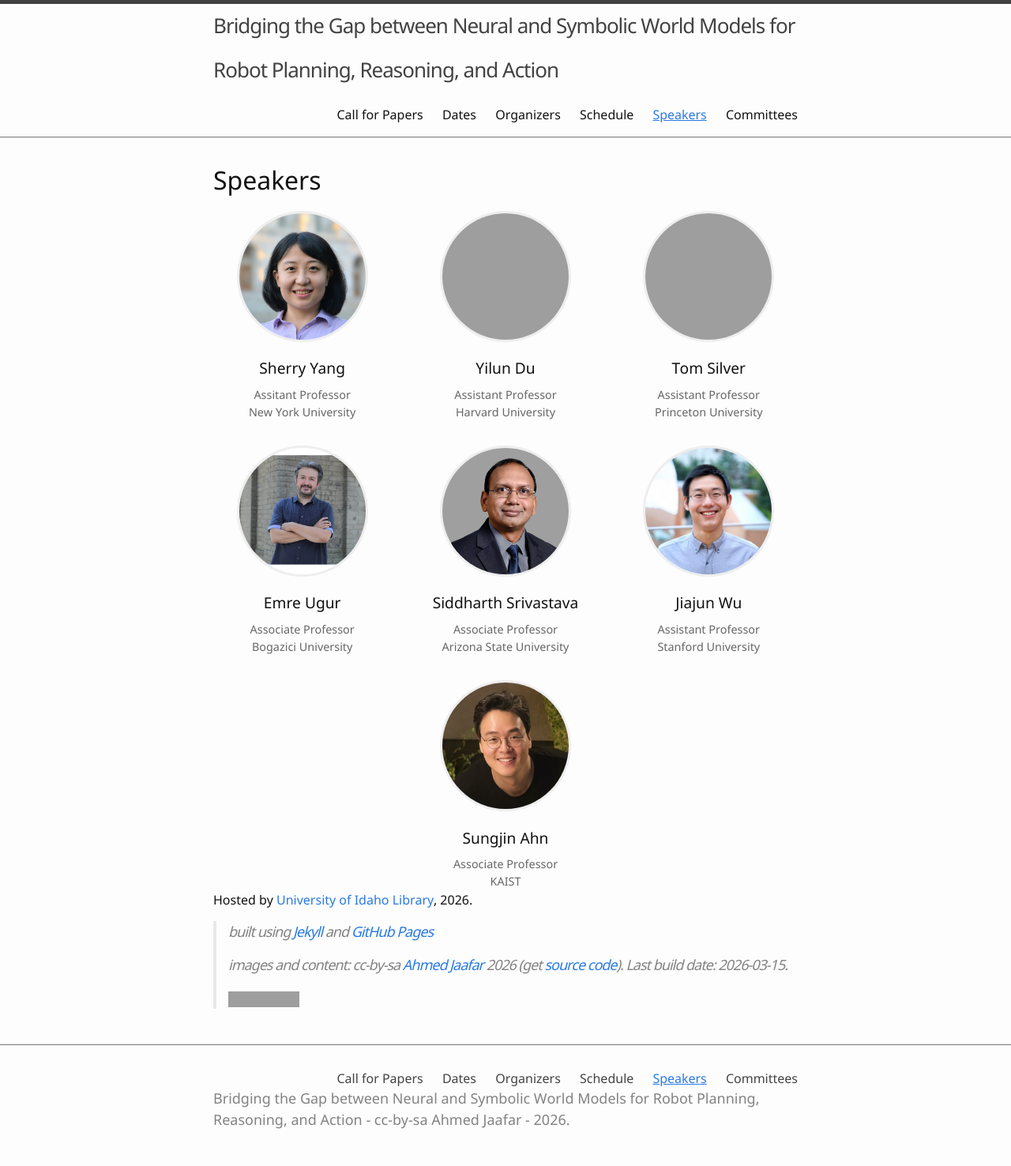
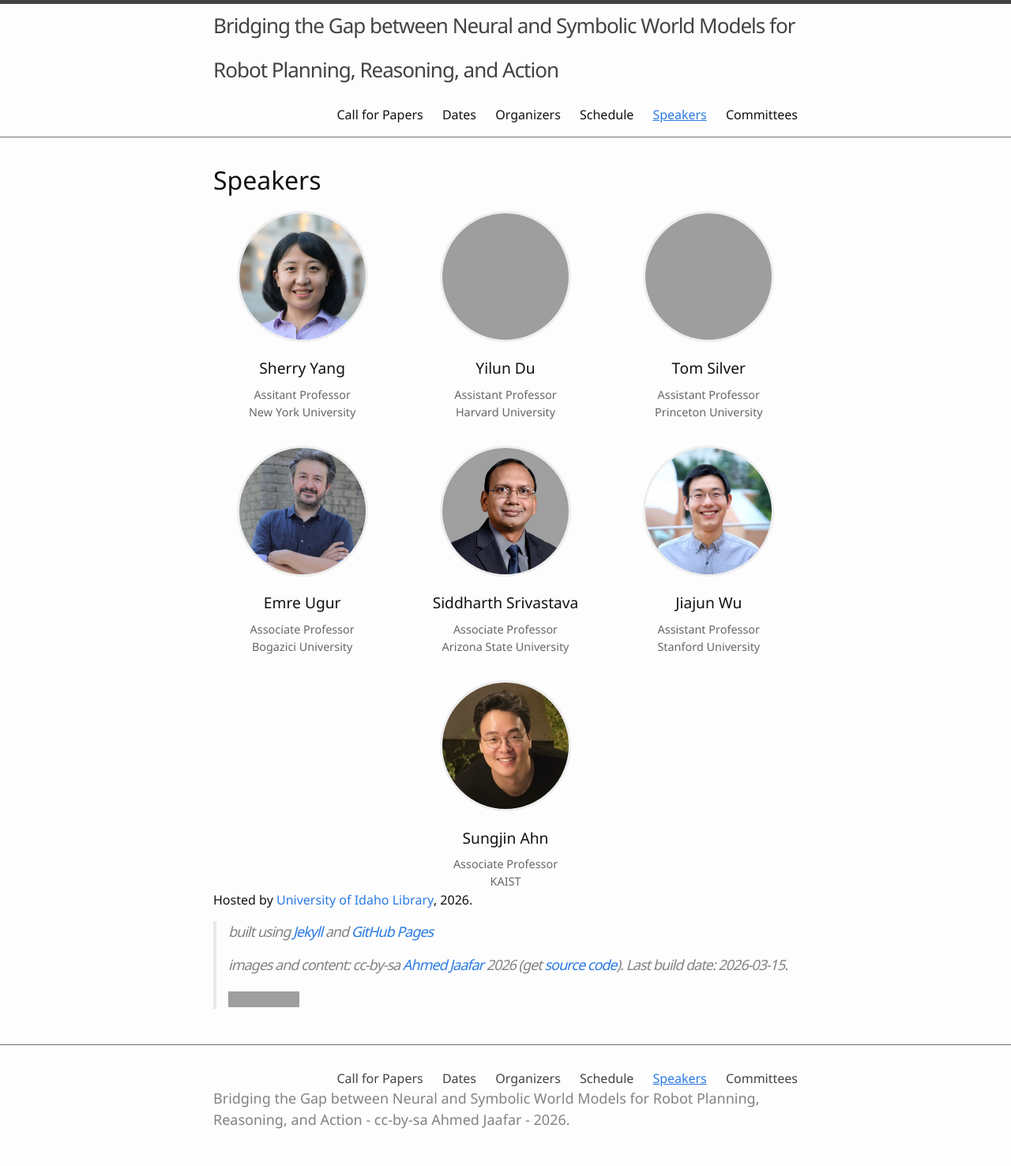
Before and after one commit to ahmedjaafar-ctr/IROS_workshop_2026, a Jekyll site: the page built from speakers.md, in a window 1280 px wide. Shown: the whole page at 79% size. Built offline with Jekyll 4.4.1, drawn with Linux system fonts in a browser that asks for light colours; grey boxes are pictures that could not be loaded.

Commit message:
Update speaker headshots and positioning

```diff
--- a/_data/speakers.yml
+++ b/_data/speakers.yml
@@ -10,10 +10,12 @@
   role: "Assistant Professor"
   affiliation: "Princeton University"
   image: "images/speaker_headshots/tom.jpg"
+  position: 50% 25%
 - name: "Emre Ugur"
   role: "Associate Professor"
   affiliation: "Bogazici University"
   image: "images/speaker_headshots/emre.png"
+  position: 50% 0%
 - name: "Siddharth Srivastava"
   role: "Associate Professor"
   affiliation: "Arizona State University"
--- a/speakers.md
+++ b/speakers.md
@@ -9,7 +9,10 @@ nav: true
   {% for person in site.data.speakers %}
     <div class="person">
       <div class="circle-crop-wrapper">
-        <img src="{{ person.image | relative_url }}" alt="{{ person.name }}">
+        <img src="{{ person.image | relative_url }}" alt="{{ person.name }}"
+          {% if person.position %}
+            style="object-position: {{ person.position }};"
+          {% endif %}>
       </div>
       <h3>{{ person.name }}</h3>
       <p>{{ person.role }}</p>
```
Also changed, not shown: images/speaker_headshots/emre.png.
